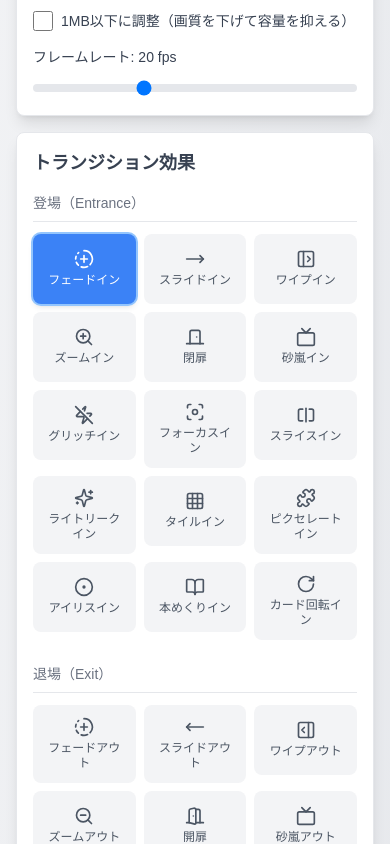
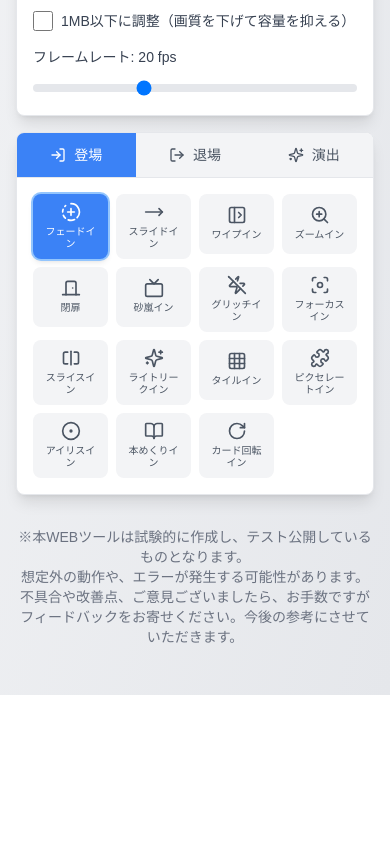
Before and after one commit to air-nakamoto/-apng-generator, a Next.js app: page / in a window 390 px wide. Shown: the part 880-1724 px from the top of the page. After the commit the page ends 1575 px from the top, so only its background shows below. Built offline with nearby package versions, Linux system fonts and the light colour scheme.

Commit message:
Implement tab-based transition effect selector UI

```diff
--- a/components/TransitionEffectsSelector.tsx
+++ b/components/TransitionEffectsSelector.tsx
@@ -1,11 +1,11 @@
 // components/TransitionEffectsSelector.tsx
-// 3カテゴリ表示 + 方向選択UI
+// タブ切り替え式 3カテゴリ表示 + 方向選択UI
 
 'use client'
 
-import React from 'react'
+import React, { useState } from 'react'
 import { transitionEffects, findEffectByName } from '../constants/transitionEffects'
-import { ArrowUp, ArrowDown, ArrowLeft, ArrowRight, MoveVertical, MoveHorizontal } from 'lucide-react'
+import { ArrowUp, ArrowDown, ArrowLeft, ArrowRight, MoveVertical, MoveHorizontal, LogIn, LogOut, Sparkles } from 'lucide-react'
 
 interface Props {
     transition: string
@@ -14,38 +14,81 @@ interface Props {
     setEffectDirection: (d: string) => void
 }
 
+// タブのアイコンと短いラベル
+const tabConfig = [
+    { index: 0, label: '登場', icon: LogIn },
+    { index: 1, label: '退場', icon: LogOut },
+    { index: 2, label: '演出', icon: Sparkles },
+]
+
 export const TransitionEffectsSelector: React.FC<Props> = ({
     transition,
     setTransition,
     effectDirection,
     setEffectDirection,
 }) => {
+    const [activeTab, setActiveTab] = useState(0)
     const selectedEffect = findEffectByName(transition)
 
+    // 現在選択中の効果がどのタブにあるか確認し、そのタブをアクティブにする
+    const findTabForEffect = (effectName: string) => {
+        for (let i = 0; i < transitionEffects.length; i++) {
+            if (transitionEffects[i].effects.some(e => e.name === effectName)) {
+                return i
+            }
+        }
+        return 0
+    }
+
+    // 効果選択時にタブも切り替え
+    const handleEffectSelect = (effectName: string) => {
+        setTransition(effectName)
+        setActiveTab(findTabForEffect(effectName))
+    }
+
+    const currentCategory = transitionEffects[activeTab]
+
     return (
-        <div className="bg-white rounded-lg p-4 shadow-lg border border-gray-200">
-            <h3 className="text-lg font-semibold text-gray-700 mb-4">トランジション効果</h3>
-
-            {transitionEffects.map((category) => (
-                <div key={category.category} className="mb-6 last:mb-0">
-                    {/* カテゴリヘッダー */}
-                    <h4 className="text-sm font-medium text-gray-500 mb-3 border-b border-gray-200 pb-2">
-                        {category.category}
-                    </h4>
+        <div className="bg-white rounded-lg shadow-lg border border-gray-200 overflow-hidden">
+            {/* タブヘッダー */}
+            <div className="flex border-b border-gray-200">
+                {tabConfig.map((tab) => {
+                    const TabIcon = tab.icon
+                    const isActive = activeTab === tab.index
+                    return (
+                        <button
+                            key={tab.index}
+                            onClick={() => setActiveTab(tab.index)}
+                            className={`
+                                flex-1 flex items-center justify-center gap-2 py-3 px-4
+                                font-medium text-sm transition-all duration-200
+                                ${isActive
+                                    ? 'bg-blue-500 text-white'
+                                    : 'bg-gray-100 text-gray-600 hover:bg-gray-200'
+                                }
+                            `}
+                        >
+                            <TabIcon className="w-4 h-4" />
+                            <span>{tab.label}</span>
+                        </button>
+                    )
+                })}
+            </div>
 
             {/* 効果グリッド */}
-                    <div className="grid grid-cols-3 sm:grid-cols-4 md:grid-cols-5 gap-2">
-                        {category.effects.map((effect) => {
+            <div className="p-4">
+                <div className="grid grid-cols-4 sm:grid-cols-5 md:grid-cols-6 gap-2">
+                    {currentCategory.effects.map((effect) => {
                         const Icon = effect.icon
                         const isSelected = transition === effect.name
 
                         return (
                             <div key={effect.name} className="flex flex-col gap-1">
                                 <button
-                                        onClick={() => setTransition(effect.name)}
+                                    onClick={() => handleEffectSelect(effect.name)}
                                     className={`
-                      flex flex-col items-center justify-center p-3 rounded-lg
-                      transition-all duration-200 min-h-[70px]
+                                        flex flex-col items-center justify-center p-2 rounded-lg
+                                        transition-all duration-200 min-h-[60px]
                                         ${isSelected
                                             ? 'bg-blue-500 text-white ring-2 ring-blue-300 shadow-md'
                                             : 'bg-gray-100 text-gray-600 hover:bg-gray-200'
@@ -53,20 +96,20 @@ export const TransitionEffectsSelector: React.FC<Props> = ({
                                     `}
                                 >
                                     <Icon className="w-5 h-5 mb-1" />
-                                        <span className="text-xs text-center leading-tight">
+                                    <span className="text-[10px] text-center leading-tight">
                                         {effect.label}
                                     </span>
                                 </button>
 
                                 {/* 方向選択UI（4方向） */}
                                 {effect.hasDirection && isSelected && effect.directions?.includes('up') && (
-                                        <div className="grid grid-cols-4 gap-1 mt-1">
+                                    <div className="grid grid-cols-4 gap-0.5 mt-1">
                                         {(['up', 'down', 'left', 'right'] as const).map((dir) => (
                                             <button
                                                 key={dir}
                                                 onClick={() => setEffectDirection(dir)}
                                                 className={`
-                            p-1.5 rounded text-xs flex items-center justify-center
+                                                    p-1 rounded text-xs flex items-center justify-center
                                                     ${effectDirection === dir
                                                         ? 'bg-blue-500 text-white'
                                                         : 'bg-gray-200 text-gray-600 hover:bg-gray-300'
@@ -85,13 +128,13 @@ export const TransitionEffectsSelector: React.FC<Props> = ({
 
                                 {/* 方向選択UI（縦/横） */}
                                 {effect.hasDirection && isSelected && effect.directions?.includes('vertical') && (
-                                        <div className="grid grid-cols-2 gap-1 mt-1">
+                                    <div className="grid grid-cols-2 gap-0.5 mt-1">
                                         {(['vertical', 'horizontal'] as const).map((dir) => (
                                             <button
                                                 key={dir}
                                                 onClick={() => setEffectDirection(dir)}
                                                 className={`
-                            p-1.5 rounded text-xs flex items-center justify-center
+                                                    p-1 rounded text-xs flex items-center justify-center
                                                     ${effectDirection === dir
                                                         ? 'bg-blue-500 text-white'
                                                         : 'bg-gray-200 text-gray-600 hover:bg-gray-300'
@@ -110,7 +153,6 @@ export const TransitionEffectsSelector: React.FC<Props> = ({
                     })}
                 </div>
             </div>
-            ))}
         </div>
     )
 }
```
Lines whose indentation alone changed are shown as unchanged.
